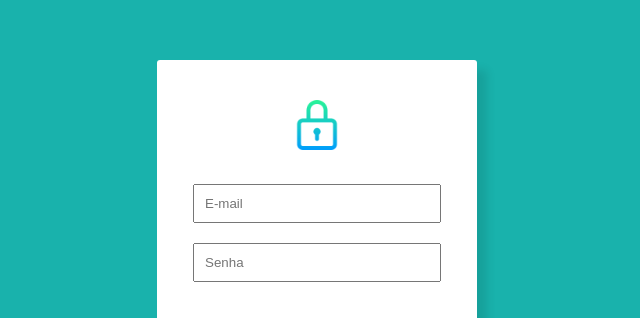
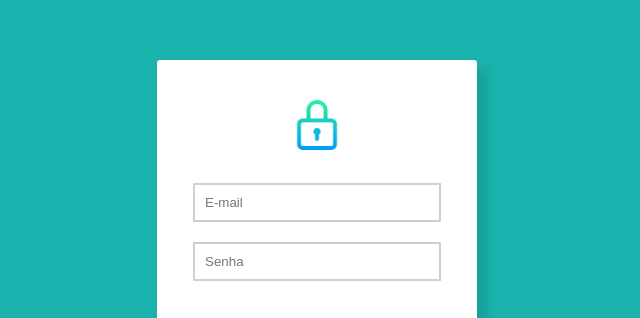
Before and after one commit to otavioalbe/exercicio-html-css, a plain HTML site: page src/index.html in a window 1280 px wide. Shown: the part 138-456 px from the top of the page, 323-963 px from the left. Drawn offline with Linux system fonts and the light colour scheme.

Commit message:
LOGIN correção borda input

```diff
--- a/src/estilo.css
+++ b/src/estilo.css
@@ -3,6 +3,8 @@ input{
     width: 70%;
     padding: 10px;
     margin: 0px 0px 20px 0px;
+    outline: none;
+    border: 2px solid #cfcfcf;
 }
 
 #cadeado_login{
@@ -27,6 +29,7 @@ input{
 }
 
 .container{
+    font-family: 'Lato', sans-serif;;
     background-color: #19B2AC;
     display: flex;
     justify-content: center;
```
Also changed, not shown: 1 other file.
